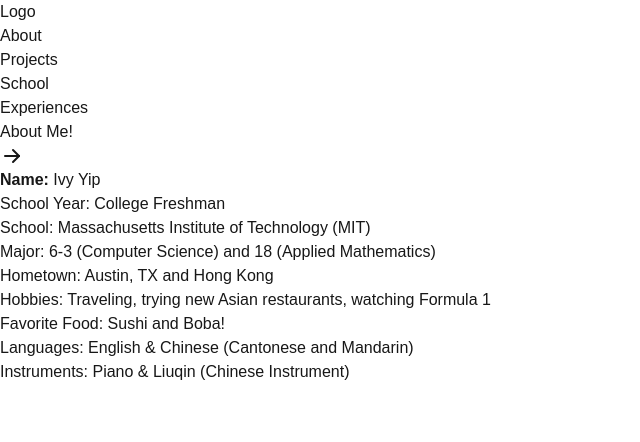
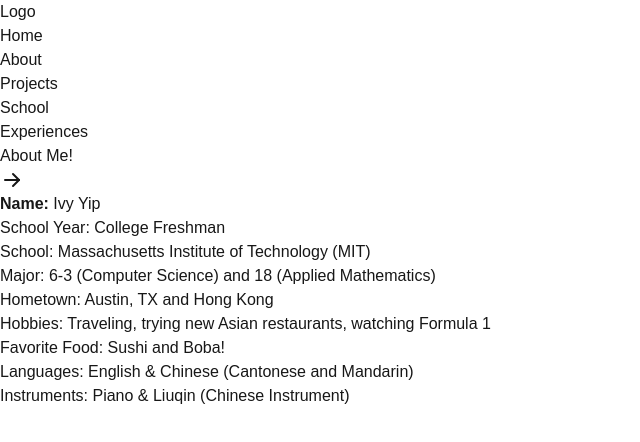
Before and after one commit to ivysyip/personal-website, a Next.js app: page /About in a window 1280 px wide. Shown: the top 442 px of the page, without its empty margins (0-640 px from the left). Built offline with nearby package versions, Linux system fonts and the light colour scheme.

Commit message:
basic navbar functionality

```diff
--- a/src/app/page.tsx
+++ b/src/app/page.tsx
@@ -6,7 +6,7 @@ export default function Home() {
   return (
     <div className="min-h-screen font-[family-name:var(--font-geist-sans)]">
       <Navbar/>
-      <main className="flex flex-col items-center sm:items-start container mx-auto px-12 py-4">
+      <main className="flex flex-col items-center sm:items-start container mx-auto px-12 py-4 mt-24">
         <HomePageAbout/>
       </main>
     </div>
--- a/src/components/Navbar/Navbar.tsx
+++ b/src/components/Navbar/Navbar.tsx
@@ -1,5 +1,25 @@
 import Link from 'next/link';
 import React from 'react';
+import Navlink from './Navlink';
+
+const navLinks = [
+    {
+        title: "Home",
+        link: "/"
+    }, {
+        title: "About",
+        link: "/About"
+    }, {
+        title: "Projects",
+        link: "/Projects"
+    }, {
+        title: "School",
+        link: "/School"
+    }, {
+        title: "Experiences",
+        link: "/Experiences"
+    }
+]
 
 const Navbar = () => {
     return (
@@ -8,12 +28,15 @@ const Navbar = () => {
                 <Link href={"/"}>
                     <p>Logo</p>
                 </Link>
-                <div className='menu'>
-                    <ul className='flex'>
-                        <li><Link href="/About">About</Link></li>
-                        <li><Link href="/Projects">Projects</Link></li>
-                        <li><Link href="/School">School</Link></li>
-                        <li><Link href="/Experiences">Experiences</Link></li>
+                <div className='menu hidden md:block md:w-auto' id='navbar'>
+                    <ul className='flex p-4 md:p-0 md:flex-row md:space-x-8 mt-0'>
+                        {
+                            navLinks.map((link, index) => (
+                                <li key={index}>
+                                    <Navlink href={link.link} title={link.title}/>
+                                </li>
+                            ))
+                        }
                     </ul>
                 </div>
             </div>
--- /dev/null
+++ b/src/components/Navbar/Navlink.tsx
@@ -0,0 +1,12 @@
+import React from 'react';
+import Link from 'next/link';
+
+const Navlink = ({href, title}) => {
+    return (
+        <Link href={href} className="block py-2 pl-3 pr-4 sm:text-xl">
+            {title}
+        </Link>
+    );
+};
+
+export default Navlink;
```
